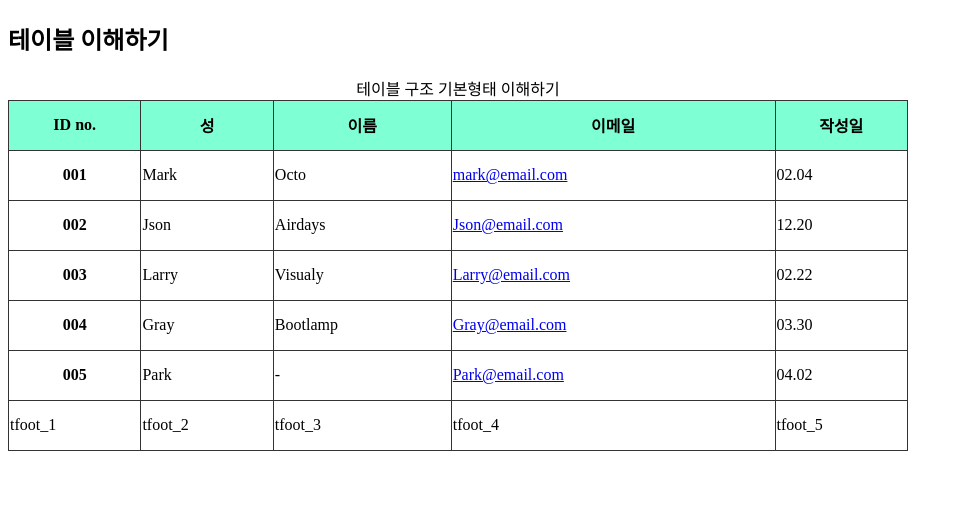
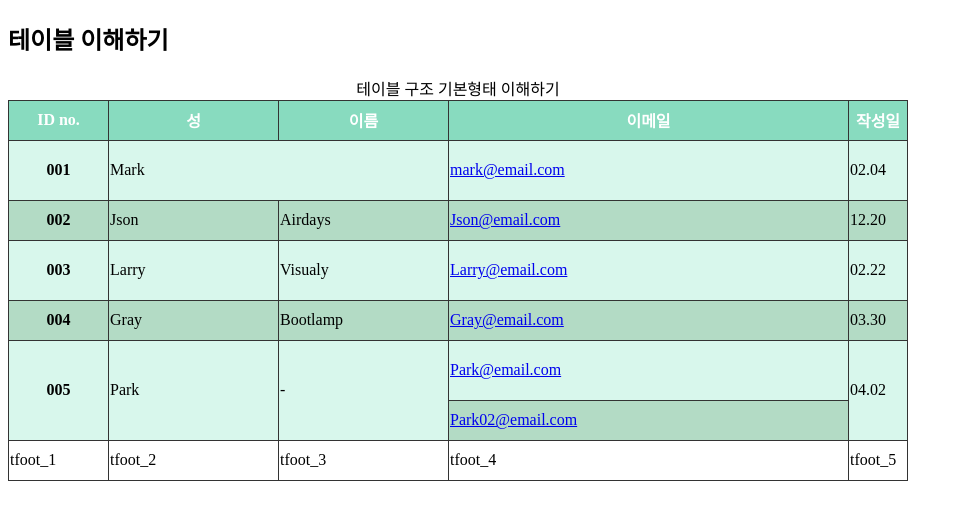
Before and after one commit to Yena0225/markup, a plain HTML site: page b_basic/html/a_06_table_01.html in a window 1280 px wide. Shown: the part 68-588 px from the top of the page, without its empty margins (0-963 px from the left). Drawn offline with Linux system fonts and the light colour scheme.

Commit message:
table colgroup 기능 추가

```diff
--- a/b_basic/html/a_06_table_01.html
+++ b/b_basic/html/a_06_table_01.html
@@ -13,7 +13,7 @@
         border-collapse: collapse;
       }
       tr{
-      width: 100%; height:50px;
+        width: 100%; height:40px;
       }
       td,th{
         border-width: 1px;
@@ -23,9 +23,20 @@
         font-weight: bold; */
       }
       thead{
-      background-color: aquamarine;
+        background-color: rgb(136, 219, 191);
+        color: rgb(255, 255, 255);
+      }
+      tbody{
+        background-color: rgb(179, 219, 197);
+      }
+      .line_impact{
+        background-color: rgb(216, 247, 236); height: 60px;
       }
 
+      .cell_01{width: 100px;}
+      .cell_02{width: 170px;}
+      .cell_03{width: 170px;}
+      .cell_04{width: 400px;}
     </style>
   </head>
   <body>
@@ -34,6 +45,15 @@
 
     <table>
       <caption>테이블 구조 기본형태 이해하기</caption>
+
+      <colgroup>
+        <col class="cell_01">
+        <col class="cell_02" span="2">
+        <!-- <col class="cell_03"> -->
+        <col class="cell_04">
+        <col class="cell_05">
+      </colgroup>
+
       <thead>
         <tr>
           <th>ID no.</th>
@@ -44,10 +64,9 @@
         </tr>
       </thead>
       <tbody>
-      <tr>
+        <tr class="line_impact">
           <th>001</th>
-        <td>Mark</td>
-        <td>Octo</td>
+          <td colspan="2">Mark</td>
           <td><a href="#">mark@email.com</a></td>
           <td>02.04</td>
         </tr>
@@ -58,7 +77,7 @@
           <td><a href="#">Json@email.com</a></td>
           <td>12.20</td>
         </tr>
-      <tr>
+        <tr class="line_impact">
           <th>003</th>
           <td>Larry</td>
           <td>Visualy</td>
@@ -72,12 +91,15 @@
           <td><a href="#">Gray@email.com</a></td>
           <td>03.30</td>
         </tr>
+        <tr class="line_impact">
+          <th rowspan="2">005</th>
+          <td rowspan="2">Park</td>
+          <td rowspan="2">-</td>
+          <td><a href="#">Park@email.com</a></td>
+          <td rowspan="2">04.02</td>
+        </tr>
         <tr>
-        <th>005</th>
-        <td>Park</td>
-        <td>-</td>
-        <td><a href="#">Park@email.com</a></td>
-        <td>04.02</td>
+          <td><a href="#">Park02@email.com</a></td>
         </tr>
       </tbody>
       <tfoot>
```
Lines whose indentation alone changed are shown as unchanged.
